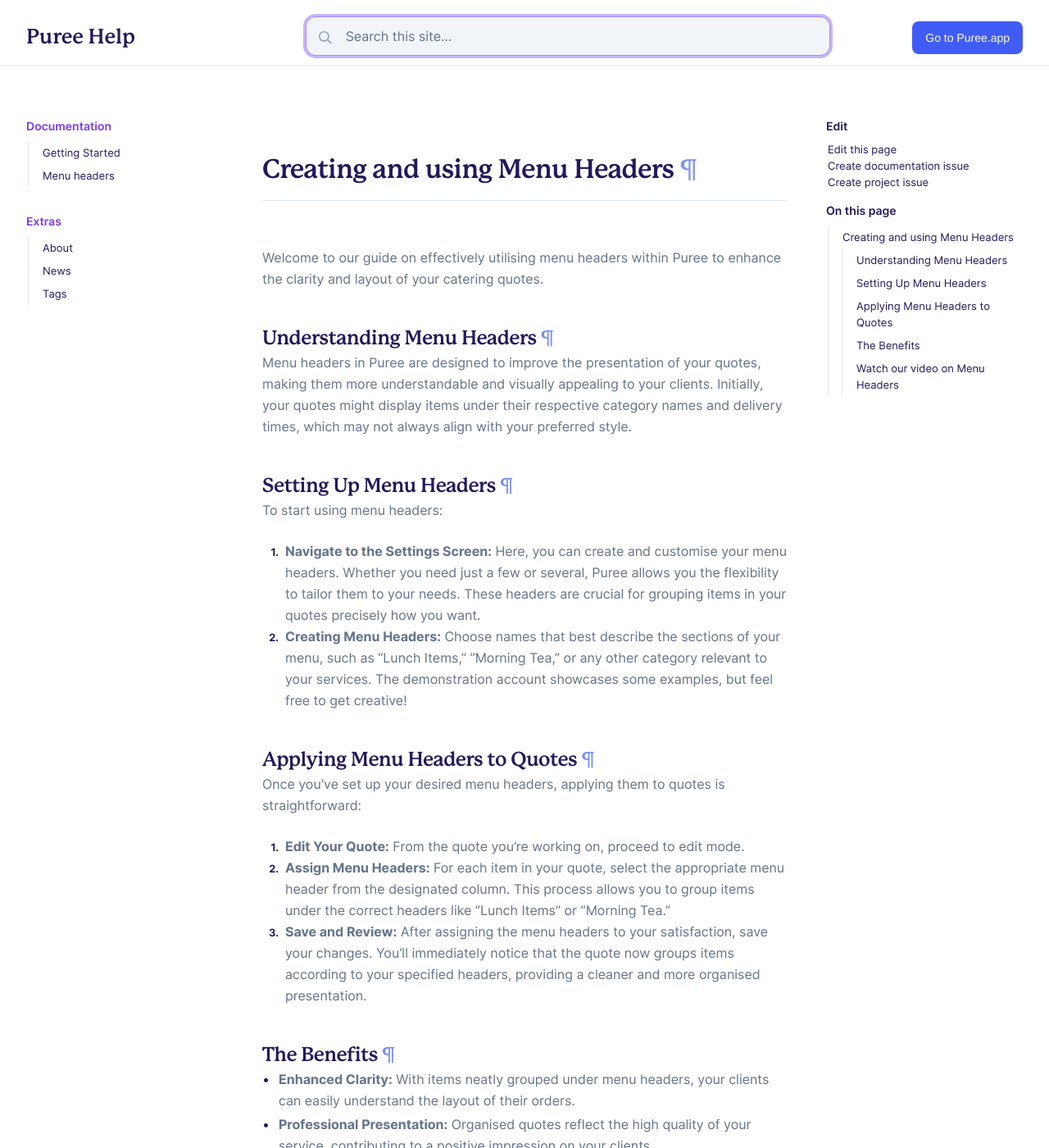
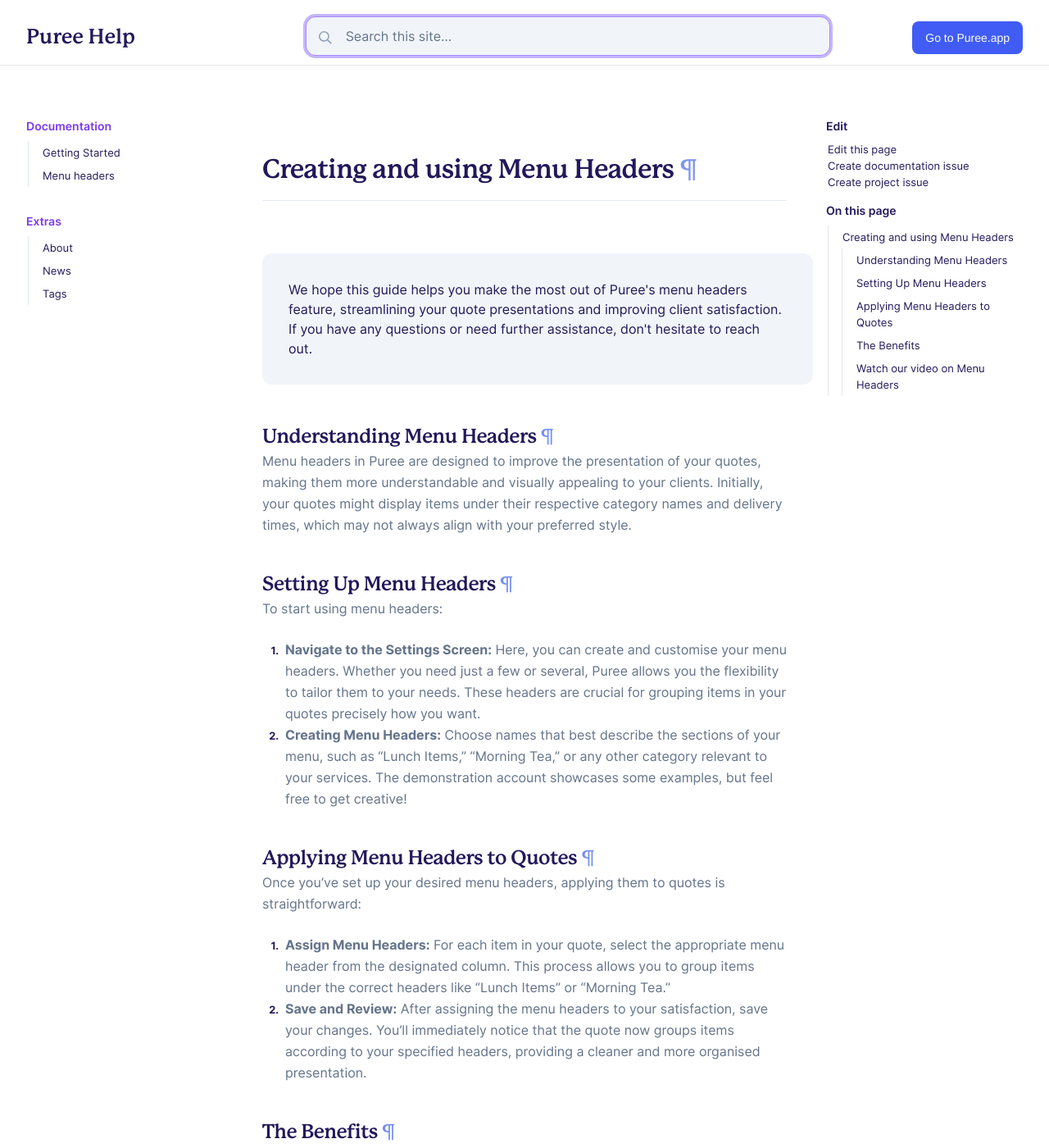
Before and after one commit to puree-catering/puree-catering.github.io, a Jekyll site: the page built from _docs/menu-headers.md, in a window 1280 px wide and 1400 px high. Shown: the whole window at 82% size. Built offline with Jekyll 4.4.1, drawn with Linux system fonts in a browser that asks for light colours; some of the changed text lies outside the part shown.

Commit message:
added menu headers2

```diff
--- a/_docs/menu-headers.md
+++ b/_docs/menu-headers.md
@@ -3,7 +3,7 @@ title: Creating and using Menu Headers
 description: Creating and using `Menu Headers`
 ---
 
-Welcome to our guide on effectively utilising menu headers within Puree to enhance the clarity and layout of your catering quotes.
+{% include callout.html text="We hope this guide helps you make the most out of Puree's menu headers feature, streamlining your quote presentations and improving client satisfaction. If you have any questions or need further assistance, don't hesitate to reach out." %}
 
 ## Understanding Menu Headers
 
@@ -21,19 +21,15 @@ To start using menu headers:
 
 Once you've set up your desired menu headers, applying them to quotes is straightforward:
 
-1. **Edit Your Quote:** From the quote you're working on, proceed to edit mode.
+1. **Assign Menu Headers:** For each item in your quote, select the appropriate menu header from the designated column. This process allows you to group items under the correct headers like "Lunch Items" or "Morning Tea."
 
-2. **Assign Menu Headers:** For each item in your quote, select the appropriate menu header from the designated column. This process allows you to group items under the correct headers like "Lunch Items" or "Morning Tea."
-
-3. **Save and Review:** After assigning the menu headers to your satisfaction, save your changes. You'll immediately notice that the quote now groups items according to your specified headers, providing a cleaner and more organised presentation.
+2. **Save and Review:** After assigning the menu headers to your satisfaction, save your changes. You'll immediately notice that the quote now groups items according to your specified headers, providing a cleaner and more organised presentation.
 
 ## The Benefits
 
 - **Enhanced Clarity:** With items neatly grouped under menu headers, your clients can easily understand the layout of their orders.
 - **Professional Presentation:** Organised quotes reflect the high quality of your service, contributing to a positive impression on your clients.
 
-{% include callout.html text="We hope this guide helps you make the most out of Puree's menu headers feature, streamlining your quote presentations and improving client satisfaction. If you have any questions or need further assistance, don't hesitate to reach out." %}
-
 ## Watch our video on Menu Headers
 <!-- Loom Video Below -->
 
```
